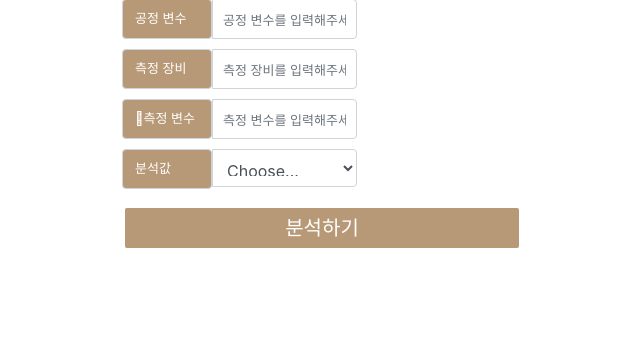
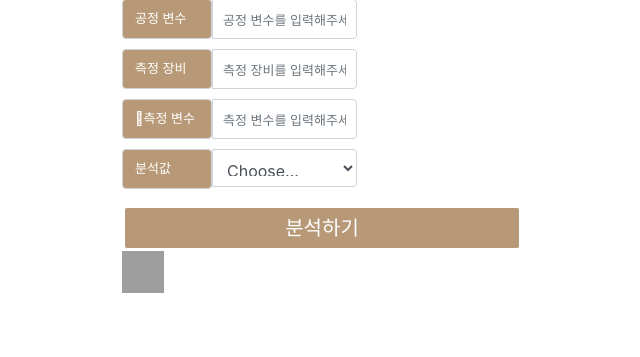
Before and after one commit to MalMyeong/Project, a Flask app: template templates/project_page2.html in a window 1280 px wide. Shown: the part 93-450 px from the top of the page, without its empty margins (378-1018 px from the left). Run offline with Flask 2, Linux system fonts and the light colour scheme; the template is opened without the code that fills it: most values are stand-ins (such as "Sample title", 1, 10 or a date in 2020); some libraries are stand-ins or nearby versions; grey boxes are pictures that could not be loaded.

Commit message:
Update project_page2.html

```diff
--- a/templates/project_page2.html
+++ b/templates/project_page2.html
@@ -163,6 +163,7 @@
                     <button onclick="posting()" id='analyze_data' type="submit" class="btn btn-primary btn-lg btn-block">분석하기</button>
                 </div>
             </form>
+            <img src={{name}} alt="Chart" width="42" height="42">
         </div>
     </div>
 </body>
```
